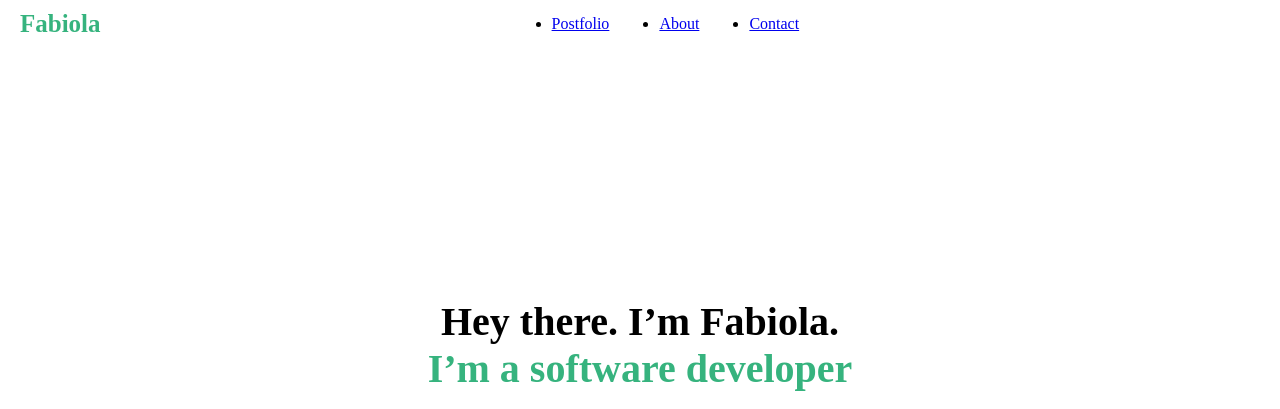
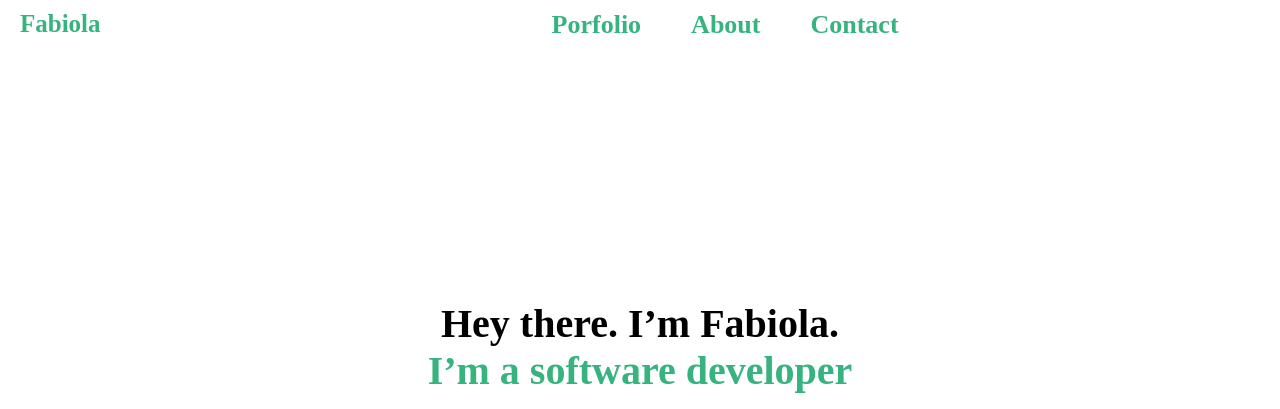
Before and after one commit to ngnayoufabiola/fabiola_portfolio, a plain HTML site: page index.html in a window 1280 px wide. Shown: the top 409 px of the page. Drawn offline with Linux system fonts and the light colour scheme.

Commit message:
add markup file

```diff
--- a/assets/css/style.css
+++ b/assets/css/style.css
@@ -279,7 +279,7 @@ footer ul li {
 
 .contact_text p {
   font-size: 40px;
-  font-weight: 700px;
+  font-weight: 700;
   padding: 0 20px;
   text-align: center;
 }
@@ -375,8 +375,14 @@ footer {
 @media (min-width: 1025px) {
   .mobile_menu {
     display: none;
+
   }
-
+.desktop_menu ul li a{
+  text-decoration: none;
+  font-size: 26px;
+  color: #36b37e;
+  font-weight: 700;
+}
   .desktop_menu {
     display: flex;
   }
@@ -386,6 +392,9 @@ footer {
     justify-content: center;
     align-items: center;
     gap: 50px;
+    text-decoration: none;
+    list-style: none;
+    text-align: none;
   }
 
   nav {
--- a/index.html
+++ b/index.html
@@ -21,9 +21,9 @@
         </div>
         <div class="desktop_menu">
             <ul>
-                <li><a href="#">Postfolio</a></li>
-                <li><a href="#">About</a></li>
-                <li><a href="#">Contact</a></li>
+                <li><a href="#projects">Porfolio</a></li>
+                <li><a href="#about">About</a></li>
+                <li><a href="#contact">Contact</a></li>
             </ul>
 
         </div>
@@ -51,7 +51,7 @@ don’t hesitate to contact me.</p>
 </ul>
 </section>
 <!--project section-->
-<section class="projects">
+<section class="projects" id="projects">
     <div class="project_heading">
         <h2>My Recent Works</h2>
         <p></p>
@@ -126,7 +126,7 @@ don’t hesitate to contact me.</p>
     </div>
 </section>
 <!---about section-->
-<section class="about">
+<section class="about" id="about">
     <div class="about_text">
     <h2>About Me</h2>
 
@@ -173,7 +173,7 @@ don’t hesitate to contact me.</P>
 </section>
 
 <!--contact section-->
-<section class="contact">
+<section class="contact" id="contact">
     <div class="contact_text">
  <p>I'm always interested in hearing about new projects, so if you'd like to chat please get in touch.</p>
     </div>
```
